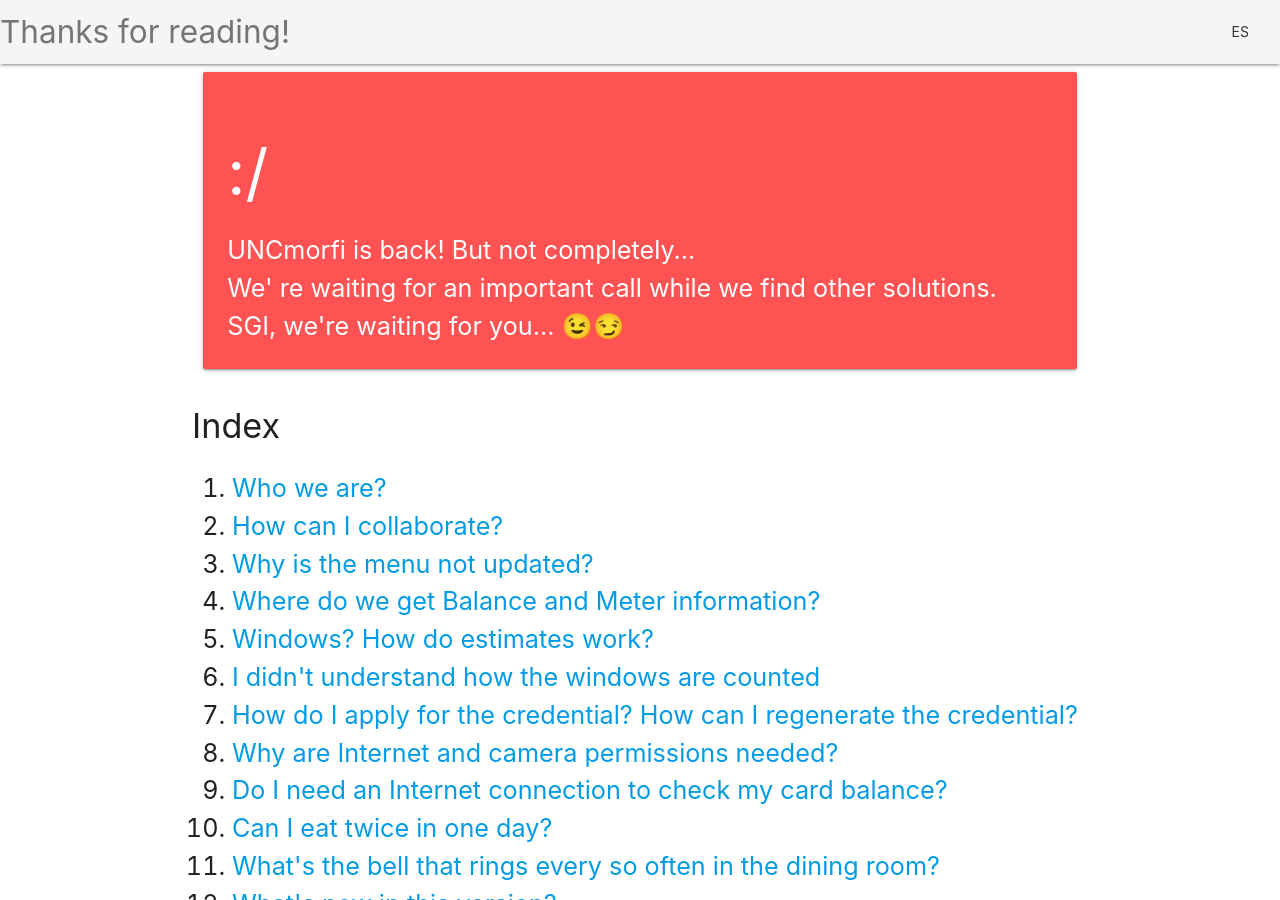
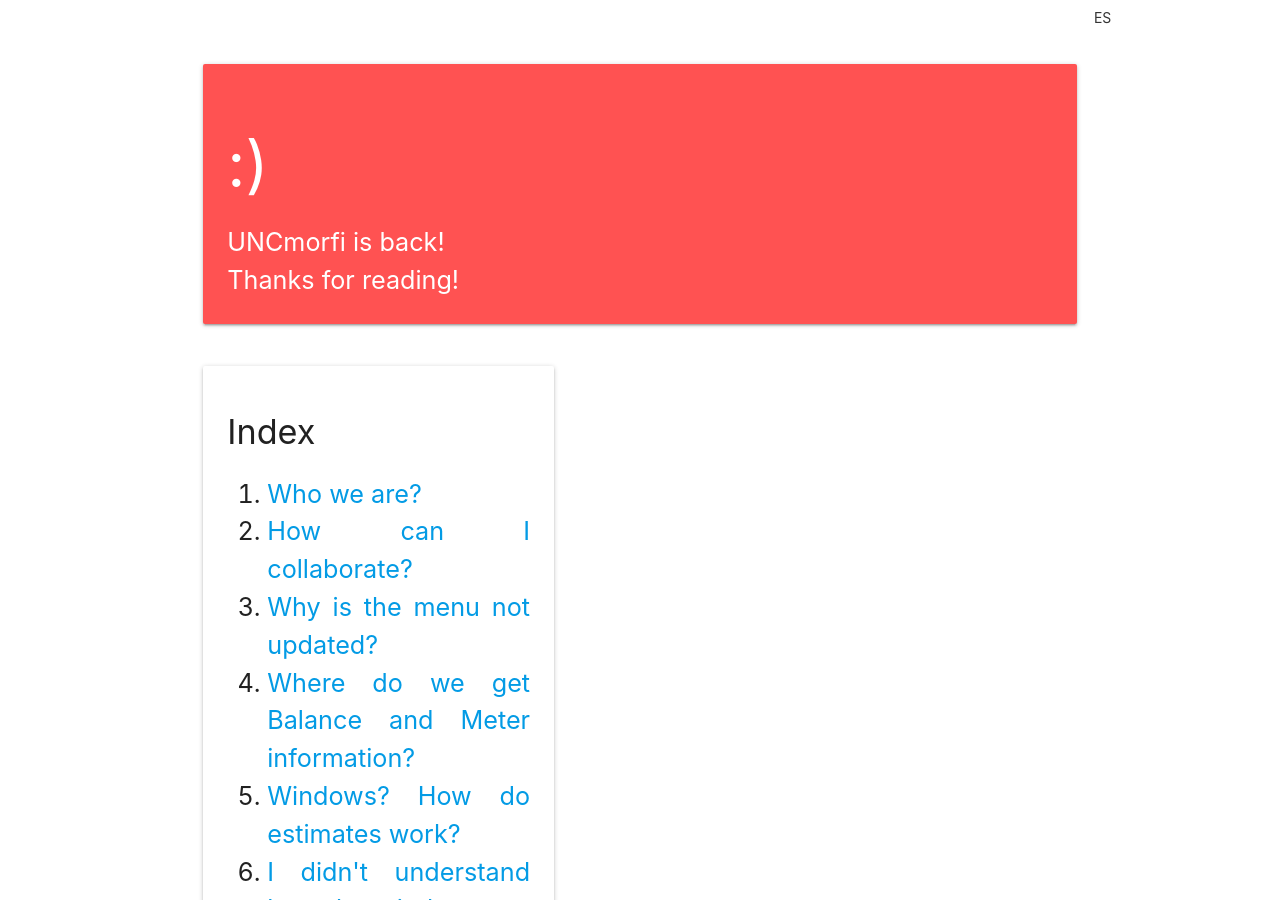
Before and after one commit to AIDEA775/UNCmorfi, a Jekyll site: the page built from en/index.html, in a window 1280 px wide and 900 px high. Built offline with Jekyll 4.4.1, drawn with Linux system fonts in a browser that asks for light colours.

```diff
--- a/_layouts/faq.html
+++ b/_layouts/faq.html
@@ -15,20 +15,21 @@
 
   <body>
     {% assign headers = site.data.headers[page.lang] %}
-    <nav>
-      <div class="nav-wrapper grey lighten-4">
-        <a class="brand-logo truncate grey-text text-darken-1">{{ headers.faq-title }}</a>
-        <ul id="nav-mobile" class="right">
-          <li><a href="{{ headers.lang-selector | absolute_url }}" class="btn-flat waves-effect waves-orange">{{ headers.lang-selector }}</a></li>
-        </ul>
+    <div class="row">
+      <div class="col s2 offset-s10">
+        <a href="{{ headers.lang-selector | absolute_url }}" class="btn-flat waves-effect waves-orange">{{ headers.lang-selector }}</a>
       </div>
-    </nav>
+    </div>
 
     <div class="container">
 
       {{ content }}
 
       {% assign pages=site.pages | where:"resource", true | where:"lang", page.lang %}
+
+      <div class="row">
+        <div class="col s12 m5">
+          <div class="card-panel white">
             <div class="flow-text">
               <h4>{{ headers.faq-indice }}</h4>
               <ol>
@@ -36,6 +37,9 @@
                 <li><a href="#{{ p.ref }}">{{ p.title }}</a></li>
               {% endfor %}
               </ol>
+            </div>
+          </div>
+        </div>
       </div>
 
       {% for p in pages %}
--- a/en/index.html
+++ b/en/index.html
@@ -9,12 +9,10 @@ lang: en
   <div class="col s12">
     <div class="card-panel red accent-2">
       <span class="white-text flow-text">
-        <h1>:/</h1>
-        UNCmorfi is back! But not completely...
+        <h1>:)</h1>
+        UNCmorfi is back!
         <br>
-        We' re waiting for an important call while we find other solutions.
-        <br>
-        SGI, we're waiting for you... 😉😏
+        Thanks for reading!
       </span>
     </div>
   </div>
```
Also changed, not shown: es/index.html (+3 -5 lines). Lines whose indentation alone changed are shown as unchanged.
